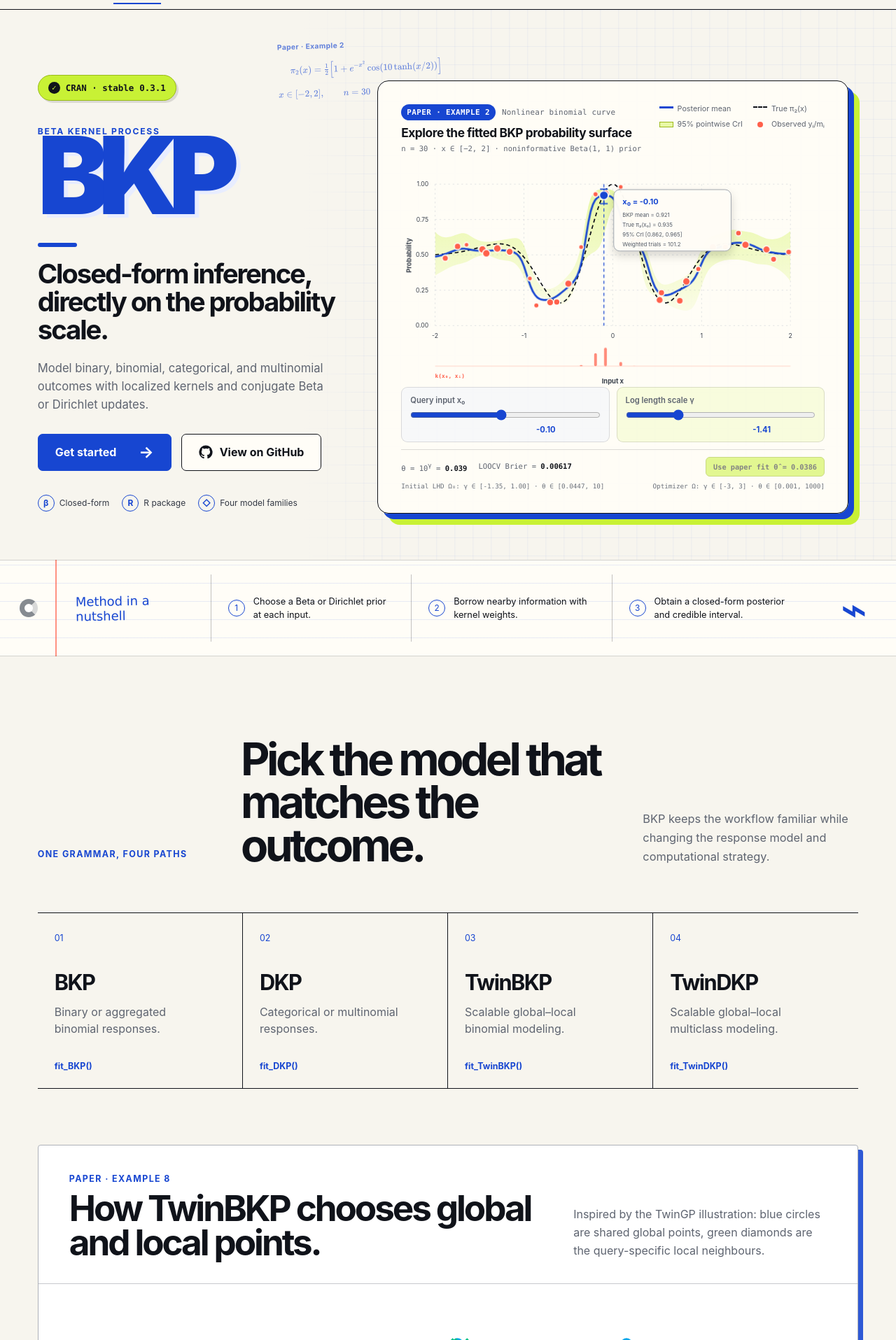
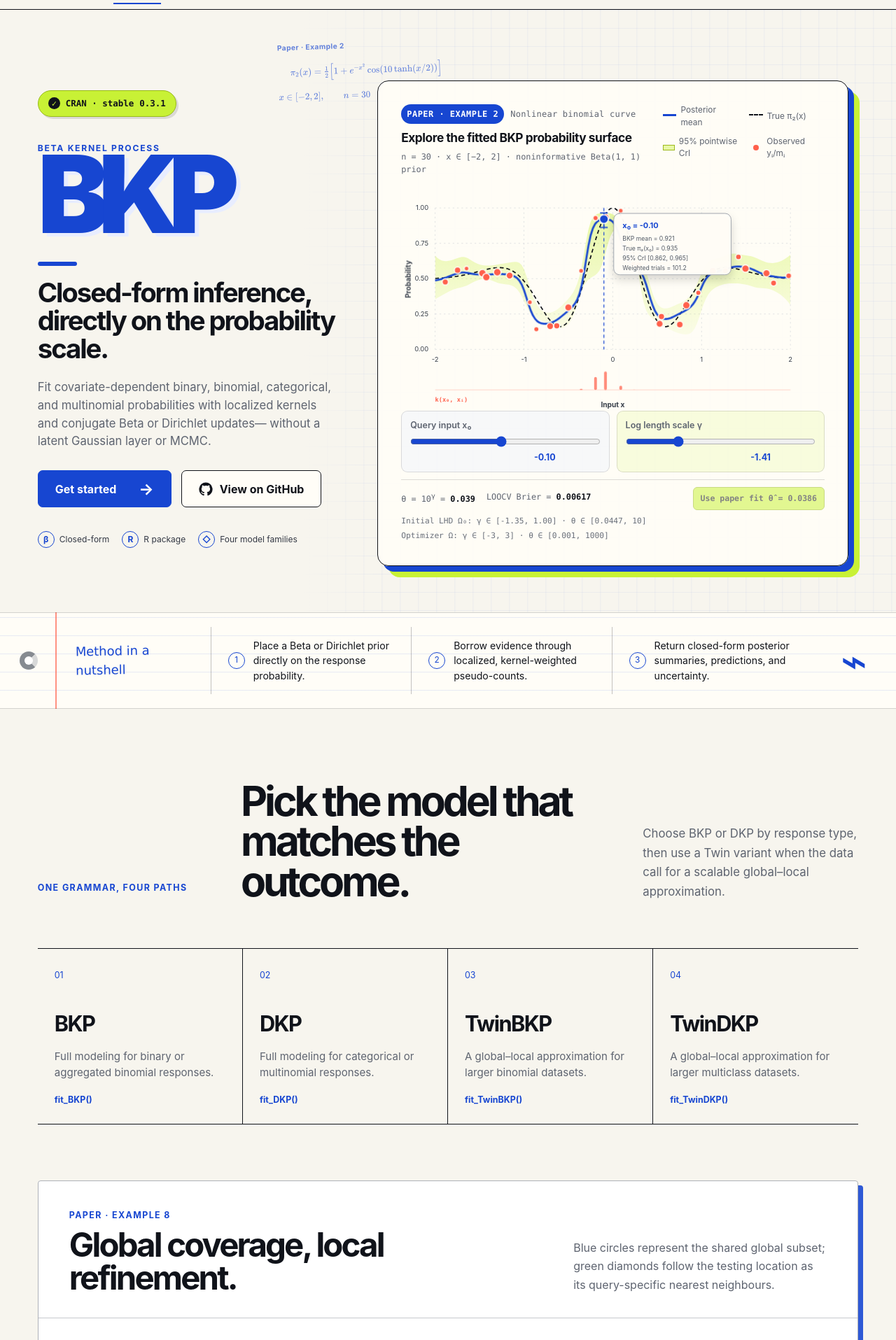
Before and after one commit to Jiangyan-Zhao/BKP-website, a React (Vite) app: page / in a window 1280 px wide. Shown: the part 65-1980 px from the top of the page at 70% size. Built offline with nearby package versions, Linux system fonts and the light colour scheme.

Commit message:
Polish typography and page copy

```diff
--- a/src/App.tsx
+++ b/src/App.tsx
@@ -458,11 +458,11 @@
       <header className="twin-heading">
         <div>
           <p className="section-kicker">Paper · Example 8</p>
-          <h3 id="twin-title">How TwinBKP chooses global and local points.</h3>
+          <h3 id="twin-title">Global coverage, local refinement.</h3>
         </div>
         <p>
-          Inspired by the TwinGP illustration: blue circles are shared global points,
-          green diamonds are the query-specific local neighbours.
+          Blue circles represent the shared global subset; green diamonds follow the
+          testing location as its query-specific nearest neighbours.
         </p>
       </header>
 
@@ -546,7 +546,7 @@
 
       <div className="twin-lower">
         <section className="twin-math-panel" aria-labelledby="twin-math-title">
-          <p className="section-kicker" id="twin-math-title">Local–global posterior</p>
+          <p className="section-kicker" id="twin-math-title">Local–global posterior update</p>
           <MathFormula display label="Prediction subset is the union of global and local subsets">
             {"\\mathcal I(x_0)=\\mathcal G\\cup\\mathcal L(x_0),\\qquad |\\mathcal G|=22,\\quad|\\mathcal L(x_0)|=25"}
           </MathFormula>
@@ -605,7 +605,7 @@
 > = {
   curve: {
     title: "Nonlinear BKP posterior",
-    description: "Example 2 shows the fitted posterior mean, pointwise 95% credible interval, observed proportions, and the true nonlinear probability function.",
+    description: "The original Example 2 figure compares the fitted posterior mean and pointwise 95% credible interval with observed proportions and the true nonlinear probability function.",
     tag: "BKP · Example 2",
     figure: "/results/ex2.pdf",
     alt: "BKP posterior mean and 95 percent credible interval for the nonlinear binomial example",
@@ -614,7 +614,7 @@
   },
   surface: {
     title: "Iris multiclass classification",
-    description: "Example 7 visualizes DKP classification regions and the maximum predicted class probability, revealing where class assignments are less decisive.",
+    description: "The original Example 7 figure shows the DKP classification regions and maximum predicted class probability, making uncertain decision boundaries visible.",
     tag: "DKP · Example 7",
     figure: "/results/ex7.pdf",
     alt: "DKP predicted classes and maximum predicted probability for the Iris data",
@@ -623,7 +623,7 @@
   },
   warbler: {
     title: "Mourning Warbler distribution",
-    description: "The real-data application maps training presences, training absences, and spatially withheld test observations across North America.",
+    description: "This real-data figure maps training presences, training absences, and spatially withheld test observations across North America.",
     tag: "BKP · Real data",
     figure: "/results/mourning-warbler-distribution.pdf",
     alt: "Map of Mourning Warbler training presences, training absences, and withheld test locations",
@@ -735,8 +735,9 @@
           <h1>BKP</h1>
           <h2>Closed-form inference,<br />directly on the probability scale.</h2>
           <p className="hero-description">
-            Model binary, binomial, categorical, and multinomial outcomes with
-            localized kernels and conjugate Beta or Dirichlet updates.
+            Fit covariate-dependent binary, binomial, categorical, and multinomial
+            probabilities with localized kernels and conjugate Beta or Dirichlet updates—
+            without a latent Gaussian layer or MCMC.
           </p>
           <div className="hero-actions">
             <a className="button primary" href="#install">Get started <span>→</span></a>
@@ -767,9 +768,9 @@
           <h2 id="method-title">Method in a nutshell</h2>
         </div>
         <ol>
-          <li><span>1</span><p>Choose a Beta or Dirichlet prior at each input.</p></li>
-          <li><span>2</span><p>Borrow nearby information with kernel weights.</p></li>
-          <li><span>3</span><p>Obtain a closed-form posterior and credible interval.</p></li>
+          <li><span>1</span><p>Place a Beta or Dirichlet prior directly on the response probability.</p></li>
+          <li><span>2</span><p>Borrow evidence through localized, kernel-weighted pseudo-counts.</p></li>
+          <li><span>3</span><p>Return closed-form posterior summaries, predictions, and uncertainty.</p></li>
         </ol>
         <div className="mini-density" aria-hidden="true">⌁</div>
       </section>
@@ -778,17 +779,28 @@
         <div className="section-intro">
           <p className="section-kicker">One grammar, four paths</p>
           <h2 id="examples-title">Pick the model that matches the outcome.</h2>
-          <p>BKP keeps the workflow familiar while changing the response model and computational strategy.</p>
+          <p>Choose BKP or DKP by response type, then use a Twin variant when the data call for a scalable global–local approximation.</p>
         </div>
 
         <div className="model-grid">
-          <article><span>01</span><h3>BKP</h3><p>Binary or aggregated binomial responses.</p><code>fit_BKP()</code></article>
-          <article><span>02</span><h3>DKP</h3><p>Categorical or multinomial responses.</p><code>fit_DKP()</code></article>
-          <article><span>03</span><h3>TwinBKP</h3><p>Scalable global–local binomial modeling.</p><code>fit_TwinBKP()</code></article>
-          <article><span>04</span><h3>TwinDKP</h3><p>Scalable global–local multiclass modeling.</p><code>fit_TwinDKP()</code></article>
+          <article><span>01</span><h3>BKP</h3><p>Full modeling for binary or aggregated binomial responses.</p><code>fit_BKP()</code></article>
+          <article><span>02</span><h3>DKP</h3><p>Full modeling for categorical or multinomial responses.</p><code>fit_DKP()</code></article>
+          <article><span>03</span><h3>TwinBKP</h3><p>A global–local approximation for larger binomial datasets.</p><code>fit_TwinBKP()</code></article>
+          <article><span>04</span><h3>TwinDKP</h3><p>A global–local approximation for larger multiclass datasets.</p><code>fit_TwinDKP()</code></article>
         </div>
 
         <TwinBkpExplorer />
+
+        <div className="results-intro">
+          <div>
+            <p className="section-kicker">Original paper results</p>
+            <h3>Inspect the evidence. Reproduce every figure.</h3>
+          </div>
+          <p>
+            Each panel embeds the original vector PDF from BKP-paper. Open a figure at
+            full resolution or follow its R script to reproduce the published result.
+          </p>
+        </div>
         <ExampleExplorer />
       </section>
 
@@ -797,8 +809,8 @@
           <p className="section-kicker">Start in R</p>
           <h2 id="install-title">From data to posterior in a few lines.</h2>
           <p>
-            The stable release is available on CRAN. Fit the model, predict at new inputs,
-            and visualize posterior summaries through familiar S3 methods.
+            Install the stable CRAN release, then fit, predict, simulate, and visualize
+            posterior summaries through a consistent set of S3 methods.
           </p>
           <InstallPanel />
         </div>
--- a/src/styles.css
+++ b/src/styles.css
@@ -12,13 +12,15 @@
 
 * { box-sizing: border-box; }
 
-html { scroll-behavior: smooth; }
+html { scroll-behavior: smooth; scroll-padding-top: 96px; }
 
 body {
   margin: 0;
   background: var(--paper);
   color: var(--ink);
   font-family: Inter, ui-sans-serif, system-ui, -apple-system, BlinkMacSystemFont, "Segoe UI", sans-serif;
+  font-size: 16px;
+  line-height: 1.5;
 }
 
 button, input { font: inherit; }
@@ -141,7 +143,7 @@
   border-radius: 50%;
   background: var(--ink);
   color: var(--lime);
-  font-size: 0.68rem;
+  font-size: 0.75rem;
 }
 
 .eyebrow {
@@ -274,7 +276,7 @@
   margin: 0 0 7px;
   color: var(--muted);
   font-family: "SFMono-Regular", Consolas, "Liberation Mono", monospace;
-  font-size: 0.68rem;
+  font-size: 0.75rem;
   letter-spacing: 0.02em;
 }
 .paper-example-heading p span {
@@ -296,13 +298,13 @@
   margin-top: 6px;
   color: var(--muted);
   font-family: "SFMono-Regular", Consolas, "Liberation Mono", monospace;
-  font-size: 0.66rem;
+  font-size: 0.74rem;
 }
 .query-control input:focus-visible,
 .fit-summary button:focus-visible,
 a:focus-visible { outline: 3px solid var(--lime); outline-offset: 3px; }
 
-.legend { display: grid; grid-template-columns: repeat(2, auto); gap: 9px 15px; color: var(--muted); font-size: 0.67rem; }
+.legend { display: grid; grid-template-columns: repeat(2, auto); gap: 9px 15px; color: var(--muted); font-size: 0.74rem; }
 .legend span { display: flex; align-items: center; gap: 6px; }
 .legend i { display: inline-block; width: 20px; height: 8px; }
 .legend-line { border-top: 3px solid var(--blue); }
@@ -325,8 +327,8 @@
 .grid-line { stroke: #dadddf; stroke-width: 1; stroke-dasharray: 3 5; }
 .axis-label,
 .axis-title { fill: #39404c; font-family: var(--font-geist-mono), monospace; }
-.axis-label { font-size: 11px; }
-.axis-title { font-size: 12px; font-weight: 650; }
+.axis-label { font-size: 12px; }
+.axis-title { font-size: 13px; font-weight: 650; }
 .prior-path { fill: none; stroke: #737985; stroke-width: 2; stroke-dasharray: 8 6; }
 .posterior-band { fill: url(#credible); stroke: none; }
 .truth-path {
@@ -355,10 +357,10 @@
 .query-point { fill: var(--blue); stroke: var(--card); stroke-width: 2; }
 .weight-bar { fill: var(--coral); opacity: 0.72; }
 .weight-baseline { stroke: rgba(255, 96, 75, 0.35); stroke-width: 1; }
-.weight-label { fill: var(--coral); font-family: "SFMono-Regular", Consolas, "Liberation Mono", monospace; font-size: 10px; font-weight: 700; }
+.weight-label { fill: var(--coral); font-family: "SFMono-Regular", Consolas, "Liberation Mono", monospace; font-size: 11px; font-weight: 700; }
 .tooltip-card rect { fill: rgba(255, 253, 247, 0.97); stroke: #8a909b; }
 .tooltip-value { fill: var(--blue); font-family: var(--font-geist-mono), monospace; font-size: 14px; font-weight: 750; }
-.tooltip-label { fill: #525965; font-size: 10px; }
+.tooltip-label { fill: #525965; font-size: 11px; }
 
 .chart-controls {
   display: grid;
@@ -376,7 +378,7 @@
   border-radius: 9px;
   background: rgba(232, 237, 255, 0.34);
   color: var(--muted);
-  font-size: 0.7rem;
+  font-size: 0.78rem;
 }
 .query-control span { font-weight: 620; }
 .query-control input { grid-column: 1 / -1; width: 100%; margin: 0; accent-color: var(--blue); cursor: ew-resize; }
@@ -401,7 +403,7 @@
 .fit-summary span {
   color: var(--muted);
   font-family: "SFMono-Regular", Consolas, "Liberation Mono", monospace;
-  font-size: 0.66rem;
+  font-size: 0.74rem;
 }
 .fit-summary b { color: var(--ink); }
 .fit-summary button {
@@ -413,7 +415,7 @@
   color: var(--ink);
   cursor: pointer;
   font-family: "SFMono-Regular", Consolas, "Liberation Mono", monospace;
-  font-size: 0.64rem;
+  font-size: 0.72rem;
   font-weight: 750;
 }
 .fit-summary button:disabled { opacity: 0.52; cursor: default; }
@@ -425,7 +427,7 @@
   margin: 8px 0 0;
   color: #6a707b;
   font-family: "SFMono-Regular", Consolas, "Liberation Mono", monospace;
-  font-size: 0.58rem;
+  font-size: 0.7rem;
 }
 
 .method-strip {
@@ -491,7 +493,7 @@
   font-family: var(--font-geist-mono), monospace;
   font-size: 0.74rem;
 }
-.method-strip li p { margin: 0; font-size: 0.8rem; line-height: 1.55; }
+.method-strip li p { margin: 0; font-size: 0.88rem; line-height: 1.55; }
 .mini-density {
   display: grid;
   place-items: center;
@@ -502,7 +504,7 @@
 
 .examples-section,
 .start-section {
-  padding: clamp(80px, 9vw, 138px) 4.2vw;
+  padding: clamp(76px, 8vw, 120px) 4.2vw;
 }
 
 .examples-section { background: var(--paper); }
@@ -519,8 +521,8 @@
 .section-intro h2,
 .start-copy > h2 {
   margin: 0;
-  font-size: clamp(2.7rem, 5vw, 5.7rem);
-  line-height: 0.96;
+  font-size: clamp(2.6rem, 4.6vw, 5.1rem);
+  line-height: 0.98;
   letter-spacing: -0.07em;
   font-weight: 720;
 }
@@ -528,7 +530,7 @@
 .start-copy > p {
   margin: 0;
   color: var(--muted);
-  font-size: 1.02rem;
+  font-size: 1.05rem;
   line-height: 1.65;
 }
 
@@ -550,7 +552,7 @@
 .model-grid article:hover { z-index: 1; background: var(--blue-soft); transform: translateY(-6px); box-shadow: 0 6px 0 var(--blue); }
 .model-grid article > span { color: var(--blue); font-family: var(--font-geist-mono), monospace; font-size: 0.78rem; }
 .model-grid h3 { margin: 36px 0 12px; font-size: clamp(1.6rem, 2.4vw, 2.6rem); letter-spacing: -0.05em; }
-.model-grid p { max-width: 220px; margin: 0; color: var(--muted); line-height: 1.5; }
+.model-grid p { max-width: 240px; margin: 0; color: var(--muted); font-size: 0.94rem; line-height: 1.55; }
 .model-grid code { position: absolute; right: 24px; bottom: 24px; left: 24px; color: var(--blue); font-family: var(--font-geist-mono), monospace; font-size: 0.78rem; font-weight: 650; }
 
 .twin-showcase {
@@ -569,8 +571,8 @@
   padding: 40px 44px 34px;
   border-bottom: 1px solid #c7c9ce;
 }
-.twin-heading h3 { margin: 0; font-size: clamp(2.2rem, 4vw, 4.6rem); line-height: 0.96; letter-spacing: -0.06em; }
-.twin-heading > p { margin: 0; color: var(--muted); line-height: 1.6; }
+.twin-heading h3 { margin: 0; font-size: clamp(2.1rem, 3.7vw, 4.1rem); line-height: 0.98; letter-spacing: -0.06em; }
+.twin-heading > p { max-width: 560px; margin: 0; color: var(--muted); font-size: 1rem; line-height: 1.65; }
 .twin-figure {
   margin: 0;
   padding: 32px 44px 18px;
@@ -580,7 +582,7 @@
 .twin-figure figcaption {
   margin: 12px 8px 0;
   color: var(--muted);
-  font-size: 0.84rem;
+  font-size: 0.9rem;
   line-height: 1.55;
 }
 .twin-figure figcaption b { color: #142d88; }
@@ -611,7 +613,7 @@
   border: 1px solid #cfd1d6;
   background: #f7f8fa;
   font-family: var(--font-geist-mono), monospace;
-  font-size: 0.72rem;
+  font-size: 0.78rem;
   font-weight: 700;
 }
 .twin-slider input { width: 100%; accent-color: var(--blue); cursor: pointer; }
@@ -625,26 +627,50 @@
 .twin-math-stages { display: grid; grid-template-columns: repeat(2, minmax(0, 1fr)); gap: 14px; margin-top: 22px; }
 .twin-math-stages > div { min-width: 0; padding: 18px 16px; border: 1px solid #bac0cf; background: #fff; }
 .twin-math-stages > div:last-child { border-color: rgba(0, 168, 115, 0.55); }
-.twin-math-stages > div > span { color: var(--blue); font-family: var(--font-geist-mono), monospace; font-size: 0.65rem; font-weight: 760; letter-spacing: 0.06em; text-transform: uppercase; }
+.twin-math-stages > div > span { color: var(--blue); font-family: var(--font-geist-mono), monospace; font-size: 0.72rem; font-weight: 760; letter-spacing: 0.06em; text-transform: uppercase; }
 .twin-math-stages > div:last-child > span { color: #00885f; }
-.twin-math-stages .katex { font-size: 0.84em; }
+.twin-math-stages .katex { font-size: 0.9em; }
 .twin-parameters { display: flex; flex-wrap: wrap; gap: 10px; margin: 18px 0 0; }
-.twin-parameters > span { display: inline-flex; align-items: center; gap: 0.35em; padding: 7px 9px; border: 1px solid #c6cad3; background: #fff; color: var(--muted); font-family: var(--font-geist-mono), monospace; font-size: 0.65rem; }
+.twin-parameters > span { display: inline-flex; align-items: center; gap: 0.35em; padding: 8px 10px; border: 1px solid #c6cad3; background: #fff; color: var(--muted); font-family: var(--font-geist-mono), monospace; font-size: 0.74rem; }
 .twin-paper { display: flex; min-width: 0; flex-direction: column; padding: 28px; border-left: 1px solid #c7c9ce; background: #f4f1e7; }
 .twin-paper-label { display: grid; gap: 4px; margin-bottom: 14px; }
-.twin-paper-label span { color: var(--blue); font-family: var(--font-geist-mono), monospace; font-size: 0.64rem; font-weight: 750; letter-spacing: 0.08em; text-transform: uppercase; }
+.twin-paper-label span { color: var(--blue); font-family: var(--font-geist-mono), monospace; font-size: 0.72rem; font-weight: 750; letter-spacing: 0.08em; text-transform: uppercase; }
 .twin-paper-label b { font-size: 1rem; }
 .twin-paper-figure { display: block; width: 100%; height: 380px; border: 1px solid rgba(16, 19, 26, 0.18); background: white; }
 .twin-paper-figure a { color: var(--blue); }
 .twin-paper-links { display: grid; gap: 9px; margin-top: 15px; }
-.twin-paper-links a { color: var(--blue); font-family: var(--font-geist-mono), monospace; font-size: 0.68rem; font-weight: 700; }
+.twin-paper-links a { color: var(--blue); font-family: var(--font-geist-mono), monospace; font-size: 0.76rem; font-weight: 700; }
 .twin-paper-links a:hover { text-decoration: underline; }
+
+.results-intro {
+  display: grid;
+  grid-template-columns: minmax(0, 1.25fr) minmax(280px, 0.75fr);
+  gap: 48px;
+  align-items: end;
+  margin-top: clamp(88px, 9vw, 128px);
+  padding-top: 34px;
+  border-top: 1px solid var(--ink);
+}
+.results-intro h3 {
+  max-width: 820px;
+  margin: 0;
+  font-size: clamp(2.1rem, 3.5vw, 4rem);
+  line-height: 1;
+  letter-spacing: -0.055em;
+}
+.results-intro > p {
+  max-width: 620px;
+  margin: 0;
+  color: var(--muted);
+  font-size: 1rem;
+  line-height: 1.65;
+}
 
 .example-explorer {
   display: grid;
   grid-template-columns: 0.62fr 1.65fr;
   gap: 26px;
-  margin-top: 80px;
+  margin-top: 38px;
 }
 .example-tabs { display: flex; flex-direction: column; border-top: 1px solid var(--ink); }
 .example-tabs button {
@@ -661,7 +687,7 @@
   text-align: left;
   cursor: pointer;
 }
-.example-tabs button span { font-family: var(--font-geist-mono), monospace; font-size: 0.72rem; }
+.example-tabs button span { font-family: var(--font-geist-mono), monospace; font-size: 0.78rem; }
 .example-tabs button.active { padding-left: 18px; background: var(--blue); color: white; font-weight: 680; }
 .example-tabs button:hover:not(.active) { color: var(--blue); background: var(--blue-soft); }
 .example-display {
@@ -702,11 +728,11 @@
   margin-top: 22px;
   color: var(--blue);
   font-family: var(--font-geist-mono), monospace;
-  font-size: 0.66rem;
+  font-size: 0.75rem;
   font-weight: 700;
   line-height: 1.5;
 }
-.example-caption > a b { font-size: 0.72rem; }
+.example-caption > a b { font-size: 0.8rem; }
 .example-caption > a small { color: #6b7280; overflow-wrap: anywhere; }
 .example-caption > a:hover { text-decoration: underline; }
 .example-caption > a + a { margin-top: 14px; padding-top: 14px; border-top: 1px solid rgba(16, 19, 26, 0.14); }
@@ -755,7 +781,7 @@
 .terminal-bar > div:first-child i { width: 11px; height: 11px; border-radius: 50%; background: var(--coral); }
 .terminal-bar > div:first-child i:nth-child(2) { background: #f3c748; }
 .terminal-bar > div:first-child i:nth-child(3) { background: var(--lime); }
-.terminal-bar > span { color: #aeb4c0; font-family: var(--font-geist-mono), monospace; font-size: 0.72rem; }
+.terminal-bar > span { color: #aeb4c0; font-family: var(--font-geist-mono), monospace; font-size: 0.76rem; }
 .source-toggle { justify-self: end; display: flex; gap: 4px; }
 .source-toggle button {
   padding: 6px 9px;
@@ -763,12 +789,12 @@
   border-radius: 5px;
   background: transparent;
   color: #aeb4c0;
-  font-size: 0.7rem;
+  font-size: 0.75rem;
   cursor: pointer;
 }
 .source-toggle button.active { border-color: var(--lime); background: var(--lime); color: var(--ink); font-weight: 750; }
 .install-command { display: flex; align-items: center; justify-content: space-between; gap: 18px; min-height: 80px; padding: 18px 22px; border-bottom: 1px solid #3b404c; }
-.install-command code, .install-panel pre { font-family: var(--font-geist-mono), monospace; font-size: clamp(0.74rem, 1.1vw, 0.9rem); }
+.install-command code, .install-panel pre { font-family: var(--font-geist-mono), monospace; font-size: clamp(0.8rem, 1.1vw, 0.92rem); }
 .install-command code span, .install-panel pre span { color: var(--lime); }
 .install-command button { padding: 7px 10px; border: 1px solid #667080; border-radius: 5px; background: #292e39; color: white; cursor: pointer; }
 .install-command button:hover { border-color: var(--lime); color: var(--lime); }
@@ -781,7 +807,7 @@
 .resource-card:hover { transform: translate(-3px, -3px); box-shadow: 6px 6px 0 var(--ink); }
 .paper-card { min-height: 310px; padding: 32px; background: var(--card); }
 .resource-type,
-.resource-card span { font-family: var(--font-geist-mono), monospace; font-size: 0.72rem; font-weight: 700; letter-spacing: 0.08em; text-transform: uppercase; }
+.resource-card span { font-family: var(--font-geist-mono), monospace; font-size: 0.76rem; font-weight: 700; letter-spacing: 0.08em; text-transform: uppercase; }
 .paper-card h3 { margin: 44px 0 16px; font-size: clamp(1.7rem, 2.6vw, 2.8rem); line-height: 1.02; letter-spacing: -0.055em; }
 .paper-card p { margin: 0 0 42px; color: var(--muted); }
 .paper-card b { display: flex; justify-content: space-between; color: var(--blue); }
@@ -804,7 +830,7 @@
 }
 .footer-mark { color: var(--blue); font-size: 2.3rem; font-weight: 900; letter-spacing: -0.08em; }
 footer p { color: var(--muted); }
-footer > div { display: flex; gap: 26px; font-family: var(--font-geist-mono), monospace; font-size: 0.74rem; }
+footer > div { display: flex; gap: 26px; font-family: var(--font-geist-mono), monospace; font-size: 0.78rem; }
 footer a:hover { color: var(--blue); }
 
 @keyframes draw-curve {
@@ -862,6 +888,7 @@
   .strip-heading { padding-left: 108px; }
   .section-intro { grid-template-columns: 1fr; gap: 18px; }
   .section-intro > p:last-child { grid-column: 1; }
+  .results-intro { grid-template-columns: 1fr; gap: 16px; }
   .twin-figure { padding: 22px 18px 14px; }
   .twin-slider { margin: 0 18px 26px; }
   .twin-math-panel { padding: 30px 22px 28px; }
@@ -893,11 +920,11 @@
   .fit-summary button { width: 100%; }
   .range-note { display: grid; margin-inline: 5px; }
   .hero-meta { gap: 12px; }
-  .hero-meta span { font-size: 0.68rem; }
+  .hero-meta span { font-size: 0.72rem; }
   .strip-heading { padding-left: 94px; }
   .method-strip ol { padding-left: 72px; }
   .examples-section,
-  .start-section { padding-inline: 22px; }
+  .start-section { padding: 72px 22px; }
   .model-grid { grid-template-columns: 1fr; }
   .model-grid article { min-height: 220px; border-right: 0; border-bottom: 1px solid var(--ink); }
   .model-grid article:nth-child(3) { border-bottom: 1px solid var(--ink); }
@@ -913,7 +940,8 @@
   .twin-parameters { display: grid; }
   .twin-paper { padding: 18px; }
   .twin-paper-figure { height: 360px; }
-  .example-explorer { margin-top: 54px; }
+  .results-intro { margin-top: 68px; padding-top: 24px; }
+  .example-explorer { margin-top: 30px; }
   .example-display { min-height: auto; }
   .example-visual { padding: 18px 8px; }
   .paper-figure { height: 420px; }
```
